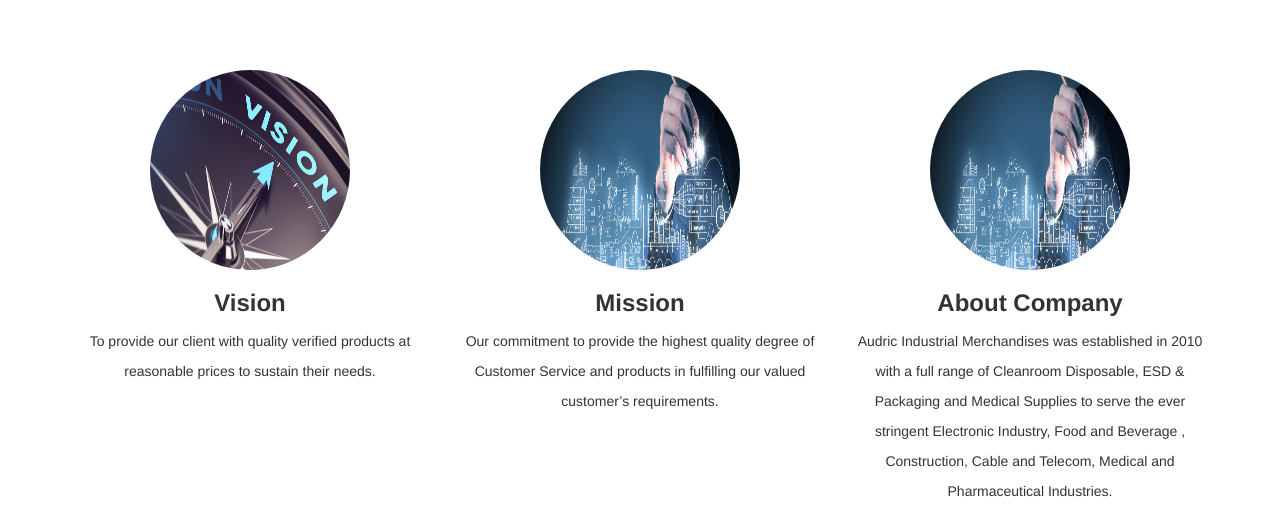
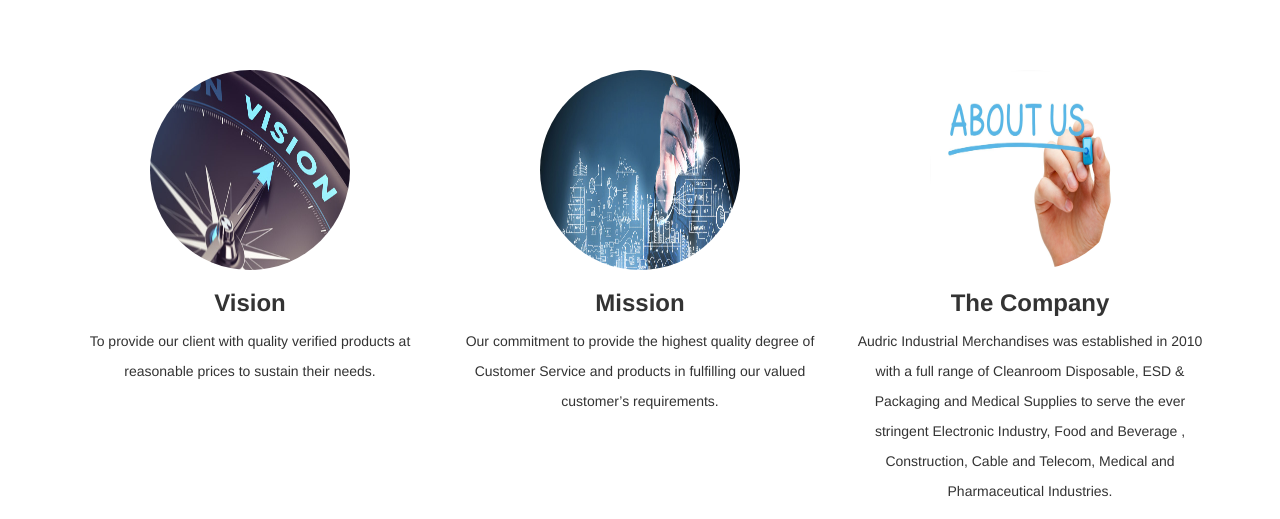
Before and after one commit to bervynco/AIM-Website, a plain HTML site: page index.html in a window 1280 px wide. Shown: the part 370-889 px from the top of the page. Drawn offline with Linux system fonts and the light colour scheme.

Commit message:
Add About us in index.html

```diff
--- a/index.html
+++ b/index.html
@@ -91,8 +91,8 @@
                             </p>
                         </div>
                         <div class="col-md-4 col-sm-4 ">
-                            <img class="img-circle" src="assets/img/mission.jpg" alt="" />
-                            <h3><strong>About Company</strong> </h3>
+                            <img class="img-circle" src="assets/img/aboutus.jpg" alt="" />
+                            <h3><strong>The Company</strong> </h3>
                             <p>
                             Audric Industrial Merchandises  was established in 2010 with a full range of
                             Cleanroom  Disposable, ESD & Packaging and Medical Supplies to serve the ever
@@ -123,7 +123,7 @@
 
     <section id="footer-sec" >
         <div class="container">
-            <div class="row  pad-bottom" >
+            <div class="row  pad-bottom">
                 <div class="col-md-4">
                     <h4> <strong>SOCIAL LINKS</strong> </h4>
                     <p>
```
